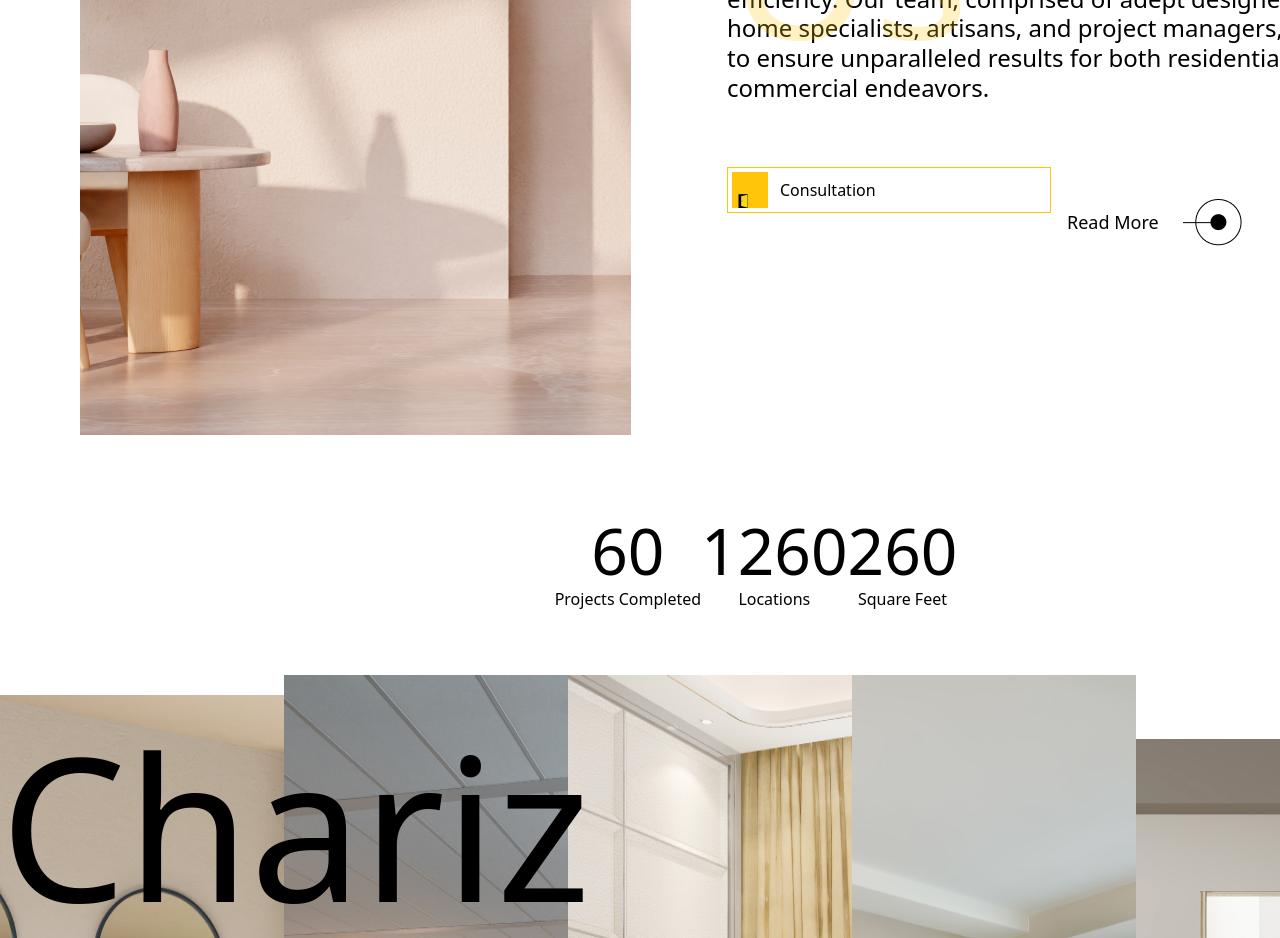
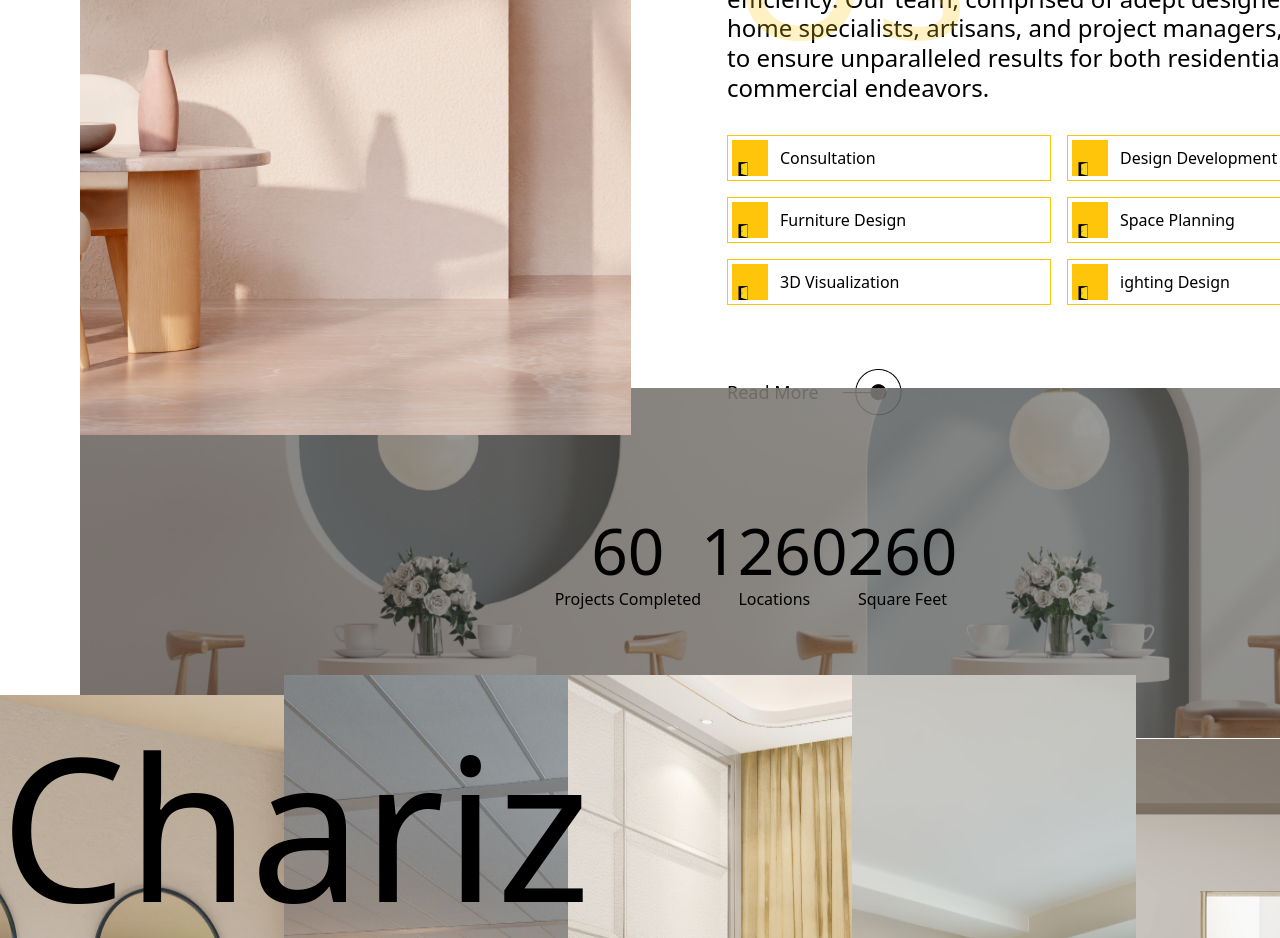
Before and after one commit to brsekani/Charix-interiors, a React (Vite) app: page /home in a window 1280 px wide. Shown: the part 2040-2978 px from the top of the page. Built offline with nearby package versions, Linux system fonts and the light colour scheme.

Commit message:
errors fixed

```diff
--- a/src/Pages/Homepage.jsx
+++ b/src/Pages/Homepage.jsx
@@ -1,8 +1,3 @@
-import { FaLinkedin } from "react-icons/fa";
-import { FaXTwitter } from "react-icons/fa6";
-import { FaInstagram } from "react-icons/fa";
-import { BsFacebook } from "react-icons/bs";
-
 import TheArtOfBeautifulLiving from "../../ui/TheArtOfBeautifulLiving";
 import ServicesSection from "../../ui/ServicesSection";
 import AboutSection from "../../ui/AboutSection.jsx";
--- a/ui/AboutSection.jsx
+++ b/ui/AboutSection.jsx
@@ -21,15 +21,36 @@ function AboutSection() {
         <div className="flex items-center gap-4 mt-8">
           <div className="flex flex-col items-center gap-4">
             <div className="flex items-center gap-3 border border-[#FFC50A] w-[324px] h-[46px] px-1 cursor-pointer">
-              <img src={DoorImage} alt="" />
+              <img src="public\Door.png" alt="" />
               <p>Consultation</p>
             </div>
-            {/* Other similar divs */}
+            <div className="flex items-center gap-3 border border-[#FFC50A] w-[324px] h-[46px] px-1 cursor-pointer">
+              <img src="public\Door.png" alt="" />
+              <p>Furniture Design</p>
+            </div>
+            <div className="flex items-center gap-3 border border-[#FFC50A] w-[324px] h-[46px] px-1 cursor-pointer">
+              <img src="public\Door.png" alt="" />
+              <p>3D Visualization</p>
+            </div>
           </div>
-          <div className="flex items-center gap-6 cursor-pointer mt-16">
-            <p className="text-black text-[18px] font-normal">Read More</p>
-            <img src={Group4_1Image} alt="" className="cursor-pointer" />
+          <div className="flex flex-col items-center gap-4">
+            <div className="flex items-center gap-3 border border-[#FFC50A] w-[324px] h-[46px] px-1 cursor-pointer">
+              <img src="public\Door.png" alt="" />
+              <p>Design Development</p>
+            </div>
+            <div className="flex items-center gap-3 border border-[#FFC50A] w-[324px] h-[46px] px-1 cursor-pointer">
+              <img src="public\Door.png" alt="" />
+              <p>Space Planning</p>
+            </div>
+            <div className="flex items-center gap-3 border border-[#FFC50A] w-[324px] h-[46px] px-1 cursor-pointer">
+              <img src="public\Door.png" alt="" />
+              <p>ighting Design</p>
+            </div>
           </div>
+        </div>
+        <div className="flex items-center gap-6 cursor-pointer mt-16">
+          <p className="text-black text-[18px] font-normal">Read More</p>
+          <img src="public\Group 4 (1).png" alt="" className="cursor-pointer" />
         </div>
         <h1 className="absolute w-[831px] text-[200px] text-yellow-400 text-opacity-25 top-[-120px] left-[33rem] cursor-default">
           About Us
--- a/ui/StatisticsSection.jsx
+++ b/ui/StatisticsSection.jsx
@@ -1,6 +1,15 @@
+import statisticsSectionImg from "/public/dining-room-in-a-coffee-shop-2023-11-27-05-05-18-utc 1.png";
+
 function StatisticsSection() {
   return (
-    <div className="bg-[#000000C9] h-[392px] mt-20 flex items-center justify-center gap-[20rem] ">
+    <div className="relative h-[392px] mt-20 flex items-center justify-center">
+      <div
+        className="absolute inset flex items-center justify-center"
+        style={{ backgroundColor: "#000000C9" }}
+      >
+        <img src={statisticsSectionImg} alt="" className="opacity-50" />
+      </div>
+      <div className="z-10 flex items-center gap-32">
         <div className="flex items-center flex-col">
           <h1 className="text-[64px] text-[#FFC50A] leading-[71.42px]">60</h1>
           <p className="text-[20px] text-[#FFC50A] leading-[24.8px]">
@@ -9,7 +18,9 @@ function StatisticsSection() {
         </div>
         <div className="flex items-center flex-col">
           <h1 className="text-[64px] text-[#FFC50A] leading-[71.42px]">1260</h1>
-        <p className="text-[20px] text-[#FFC50A] leading-[24.8px]">Locations</p>
+          <p className="text-[20px] text-[#FFC50A] leading-[24.8px]">
+            Locations
+          </p>
         </div>
         <div className="flex items-center flex-col">
           <h1 className="text-[64px] text-[#FFC50A] leading-[71.42px]">260</h1>
@@ -18,6 +29,7 @@ function StatisticsSection() {
           </p>
         </div>
       </div>
+    </div>
   );
 }
 
```
Also changed, not shown: public/dining-room-in-a-coffee-shop-2023-11-27-05-05-18-utc 1.png (added). Lines whose indentation alone changed are shown as unchanged.
